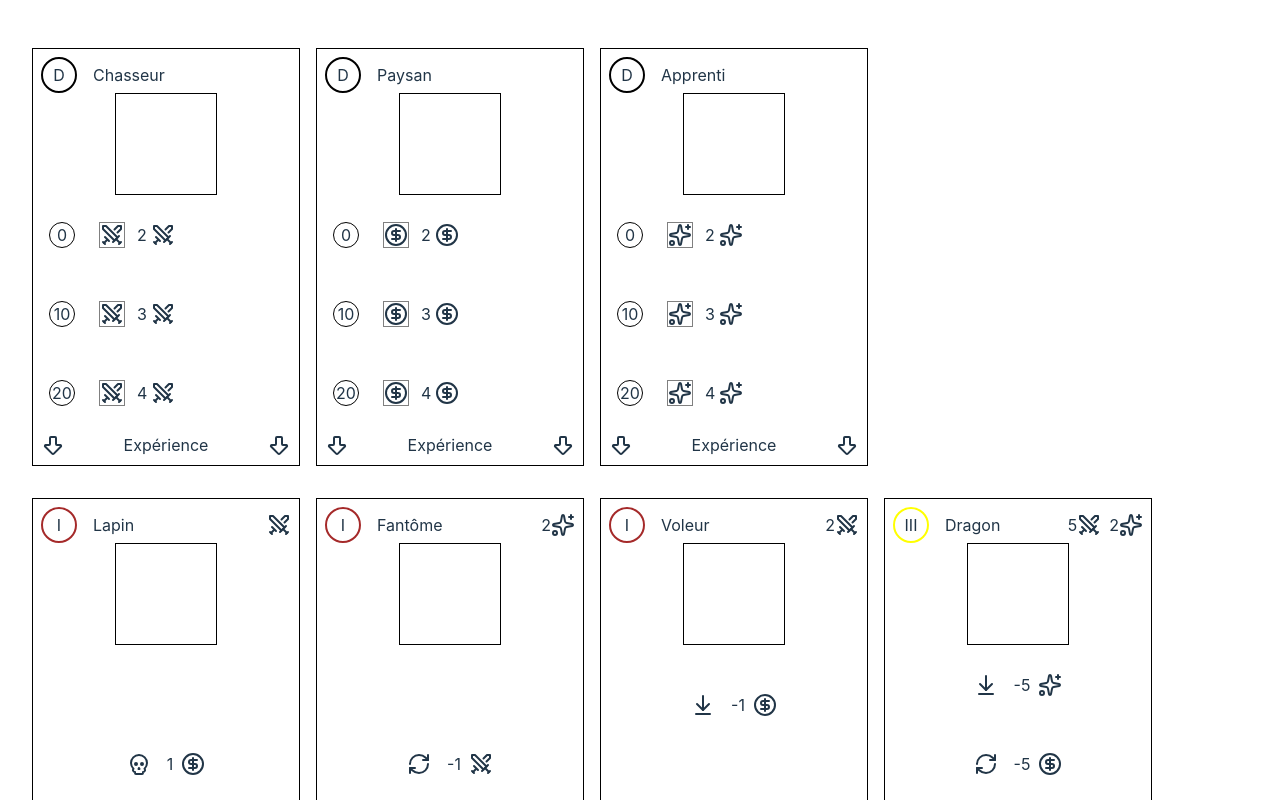
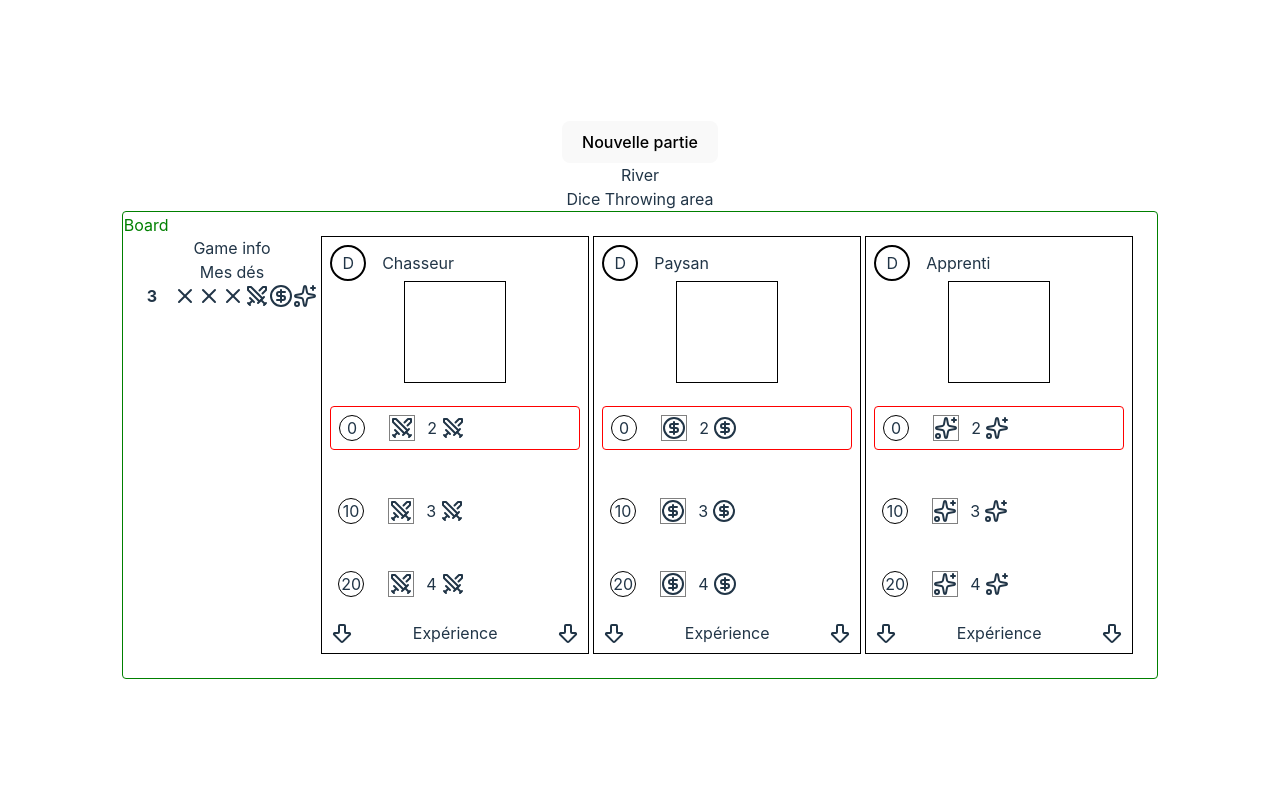
Before and after one commit to gqueste/dice-game, a Vue app: page / in a window 1280 px wide. Shown: the top 800 px of the page. Built offline with nearby package versions, Linux system fonts and the light colour scheme.

Commit message:
feat(game): add game page
add router
start board design
display current dice pool

```diff
--- a/package.json
+++ b/package.json
@@ -46,6 +46,7 @@
     "vite": "^5.4.9",
     "vite-plugin-vue-devtools": "^7.4.6",
     "vitest": "^2.1.2",
+    "vue-router": "^4.5.1",
     "vue-tsc": "^2.1.6"
   },
   "pre-commit": [
--- a/src/App.vue
+++ b/src/App.vue
@@ -1,48 +1,7 @@
 <script setup lang="ts">
-import { defaultAttackCharacter } from './game/card/character/catalog/default/character-default-attack'
-import { defaultGoldCharacter } from './game/card/character/catalog/default/character-default-gold'
-import { defaultMagicCharacter } from './game/card/character/catalog/default/character-default-magic'
-import { rabbit, ghost, thief, dragon } from '@/game/card/monster/monster.catalog'
-import CharacterCard from './ui/CharacterCard.vue'
-import MonsterCard from './ui/MonsterCard.vue'
-import EventCard from './ui/EventCard.vue'
-import { allEvents } from './game/card/event/event.catalog'
+import { RouterView } from 'vue-router'
 </script>
 
 <template>
-  <main>
-    <div class="wrapper">
-      <CharacterCard :character="defaultAttackCharacter" />
-      <CharacterCard :character="defaultGoldCharacter" />
-      <CharacterCard :character="defaultMagicCharacter" />
-    </div>
-    <div class="wrapper">
-      <MonsterCard :monster="rabbit" />
-      <MonsterCard :monster="ghost" />
-      <MonsterCard :monster="thief" />
-      <MonsterCard :monster="dragon" />
-    </div>
-    <div class="wrapper">
-      <EventCard v-for="event in allEvents" :event="event" :key="event.id" />
-    </div>
-  </main>
+  <RouterView />
 </template>
-
-<style scoped>
-header {
-  line-height: 1.5;
-}
-
-.logo {
-  display: block;
-  margin: 0 auto 2rem;
-}
-
-.wrapper {
-  display: flex;
-  align-items: center;
-  gap: 1em;
-  padding: 1em 0;
-  flex-wrap: wrap;
-}
-</style>
--- a/src/main.ts
+++ b/src/main.ts
@@ -2,5 +2,6 @@ import './assets/main.css'
 
 import { createApp } from 'vue'
 import App from './App.vue'
+import router from './router'
 
-createApp(App).mount('#app')
+createApp(App).use(router).mount('#app')
--- /dev/null
+++ b/src/pages/CatalogView.vue
@@ -0,0 +1,48 @@
+<script setup lang="ts">
+import { defaultAttackCharacter } from '../game/card/character/catalog/default/character-default-attack'
+import { defaultGoldCharacter } from '../game/card/character/catalog/default/character-default-gold'
+import { defaultMagicCharacter } from '../game/card/character/catalog/default/character-default-magic'
+import { rabbit, ghost, thief, dragon } from '@/game/card/monster/monster.catalog'
+import CharacterCard from '../ui/CharacterCard.vue'
+import MonsterCard from '../ui/MonsterCard.vue'
+import EventCard from '../ui/EventCard.vue'
+import { allEvents } from '../game/card/event/event.catalog'
+</script>
+
+<template>
+  <main>
+    <div class="wrapper">
+      <CharacterCard :character="defaultAttackCharacter" />
+      <CharacterCard :character="defaultGoldCharacter" />
+      <CharacterCard :character="defaultMagicCharacter" />
+    </div>
+    <div class="wrapper">
+      <MonsterCard :monster="rabbit" />
+      <MonsterCard :monster="ghost" />
+      <MonsterCard :monster="thief" />
+      <MonsterCard :monster="dragon" />
+    </div>
+    <div class="wrapper">
+      <EventCard v-for="event in allEvents" :event="event" :key="event.id" />
+    </div>
+  </main>
+</template>
+
+<style scoped>
+header {
+  line-height: 1.5;
+}
+
+.logo {
+  display: block;
+  margin: 0 auto 2rem;
+}
+
+.wrapper {
+  display: flex;
+  align-items: center;
+  gap: 1em;
+  padding: 1em 0;
+  flex-wrap: wrap;
+}
+</style>
--- /dev/null
+++ b/src/pages/GameView.vue
@@ -0,0 +1,102 @@
+<script setup lang="ts">
+import { defaultAttackCharacter } from '@/game/card/character/catalog/default/character-default-attack'
+import { defaultGoldCharacter } from '@/game/card/character/catalog/default/character-default-gold'
+import { defaultMagicCharacter } from '@/game/card/character/catalog/default/character-default-magic'
+import { allEvents } from '@/game/card/event/event.catalog'
+import { defaultDice } from '@/game/dice/dice.catalog'
+import type { Dice } from '@/game/dice/dice.interface'
+import { Age } from '@/game/game.interface'
+import CharacterCard from '@/ui/CharacterCard.vue'
+import { diceSymbolToComponent } from '@/ui/utils'
+import { computed, ref } from 'vue'
+
+const DEFAULT_STATE = {
+  players: [
+    {
+      id: 'player0',
+      name: 'Joueur 1',
+      board: [defaultAttackCharacter, defaultGoldCharacter, defaultMagicCharacter],
+      dices: [defaultDice, defaultDice, defaultDice],
+    },
+  ],
+  library: allEvents,
+  currentAge: Age.First,
+}
+
+const boardState = ref(DEFAULT_STATE)
+const currentPlayer = ref(boardState.value.players[0])
+
+const onNewGame = () => {
+  boardState.value = DEFAULT_STATE
+  currentPlayer.value = DEFAULT_STATE.players[0]
+}
+
+const groupedCurrentPlayerDices = computed(() =>
+  currentPlayer.value.dices.reduce(
+    (acc, currentDice) => {
+      if (!acc[currentDice.id]) {
+        acc[currentDice.id] = []
+      }
+      acc[currentDice.id].push(currentDice)
+      return acc
+    },
+    {} as { [key: string]: Dice[] }
+  )
+)
+</script>
+
+<template>
+  <main>
+    <button @click="onNewGame">Nouvelle partie</button>
+    <div>River</div>
+    <div>Dice Throwing area</div>
+    <div class="player-board">
+      <span class="debug">Board</span>
+      <div>
+        <div>Game info</div>
+        <div>Mes dés</div>
+        <div v-for="key in Object.keys(groupedCurrentPlayerDices)" :key class="dice-details-line">
+          <span class="quantity">{{ groupedCurrentPlayerDices[key].length }}</span>
+          <span>
+            <component
+              v-for="side in groupedCurrentPlayerDices[key][0].sides"
+              :key="side"
+              :is="diceSymbolToComponent(side)"
+            />
+          </span>
+        </div>
+      </div>
+      <CharacterCard v-for="card in currentPlayer.board" :key="card.id" :character="card" />
+    </div>
+  </main>
+</template>
+
+<style scoped lang="scss">
+.player-board {
+  --player-board-color: green;
+
+  position: relative;
+  display: flex;
+  border: 1px solid var(--player-board-color);
+  border-radius: 4px;
+  padding: 24px;
+  gap: 4px;
+
+  .debug {
+    position: absolute;
+    top: 1px;
+    left: 1px;
+    color: var(--player-board-color);
+  }
+}
+
+.dice-details-line {
+  display: flex;
+  justify-content: center;
+
+  .quantity {
+    margin-right: 16px;
+    font-weight: bold;
+  }
+}
+</style>
--- a/src/ui/CharacterCard.vue
+++ b/src/ui/CharacterCard.vue
@@ -1,7 +1,12 @@
 <template>
   <PlayableCard :age="character.age" :name="character.name" :cost="character.cost">
     <template v-slot:body>
-      <div v-for="level in character.levels" class="level" :key="level?.level">
+      <div
+        v-for="level in character.levels"
+        class="level"
+        :class="{ 'is-current-level': level?.level === character.currentLevel }"
+        :key="level?.level"
+      >
         <div class="current-level-check">{{ level?.levelUpCost }}</div>
         <div v-for="(requiredDice, index) in level?.skill.cost" :key="index" class="required-dice">
           <component :is="diceSymbolToComponent(requiredDice)" />
@@ -68,4 +73,10 @@ defineProps<{ character: Character }>()
   align-items: center;
   align-self: flex-end;
 }
+
+.is-current-level {
+  border: 1px solid red;
+  border-radius: 4px;
+  padding: 8px;
+}
 </style>
```
Also changed, not shown: src/router.ts (added, +16 -0 lines), 1 other file (tests, documents, lock files or other folders).
